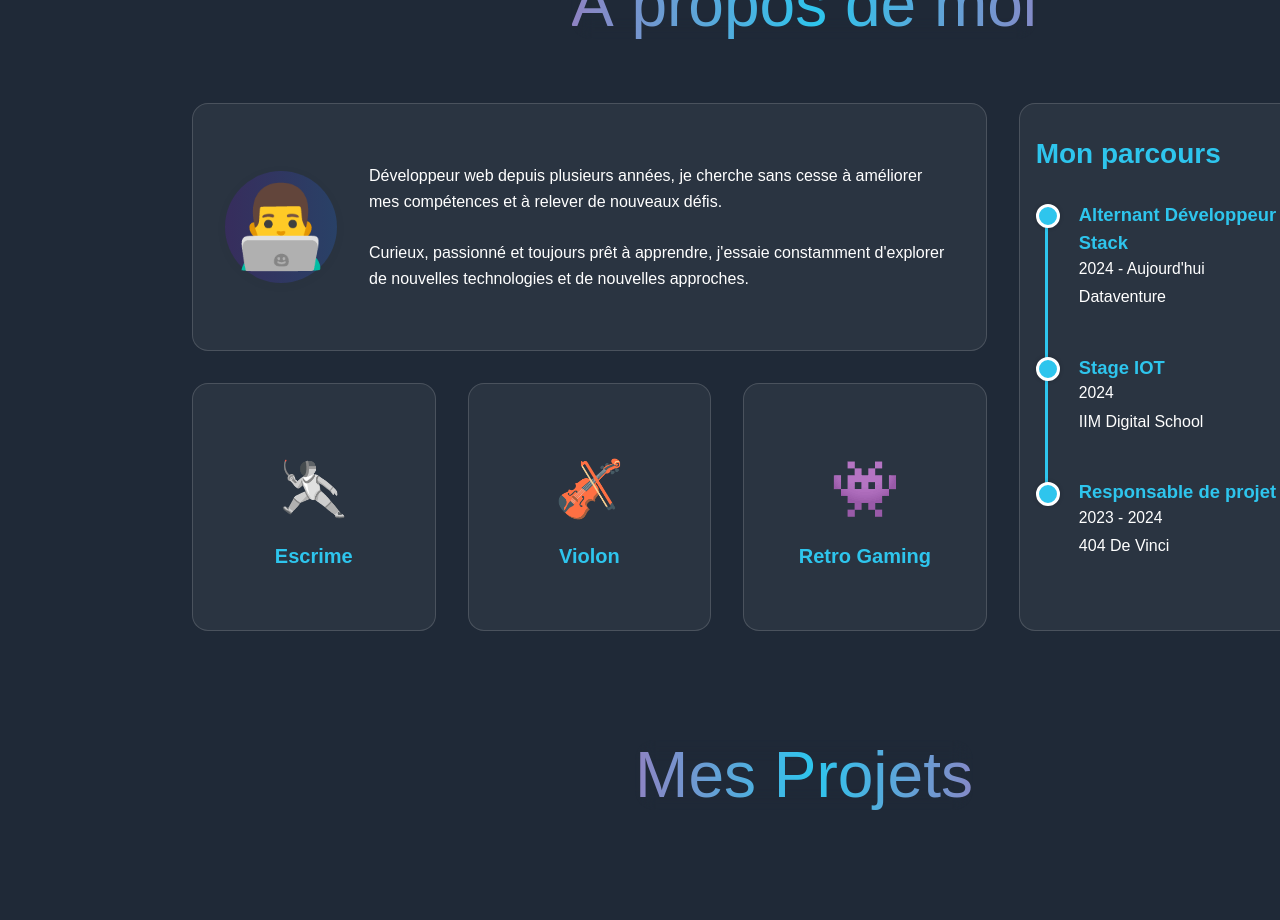
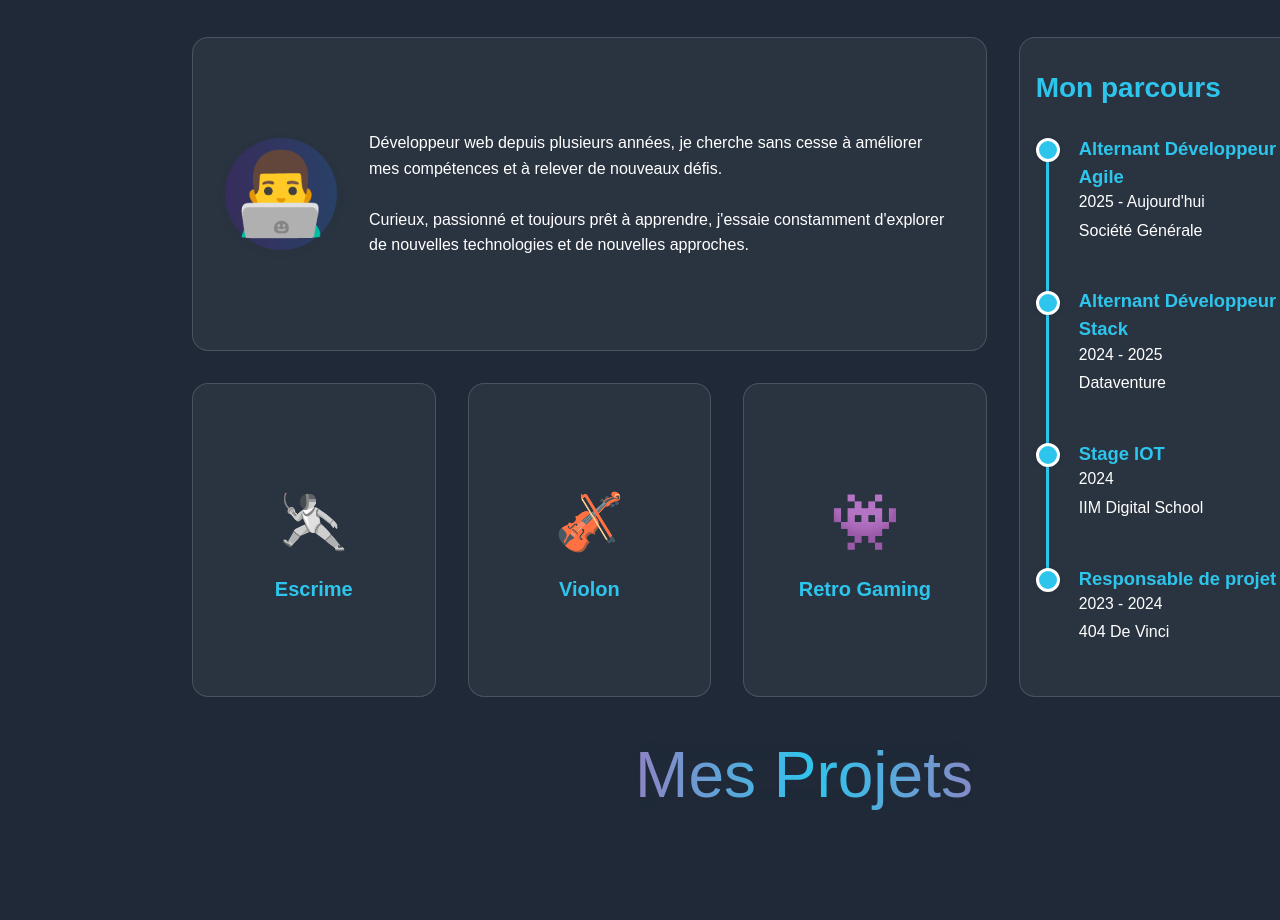
Before and after one commit to F1N3X/portfolio_2025, a React (Vite) app: page / in a window 1280 px wide. Shown: the part 900-1820 px from the top of the page. Built offline with nearby package versions, Linux system fonts and the light colour scheme.

Commit message:
adding new experience and improving experience display

```diff
--- a/src/components/About.css
+++ b/src/components/About.css
@@ -95,6 +95,7 @@
   margin: 0;
   padding: 0;
   position: relative;
+  padding-bottom: 1.25rem;
   width: 100%;
   display: flex;
   flex-direction: column;
@@ -104,10 +105,10 @@
 .timeline-list:before {
   content: "";
   position: absolute;
-  left: 0.6rem;
+  left: 0.65rem;
   top: 1.25rem;
+  bottom: 0;
   width: 3px;
-  height: calc(100% - (2.6rem * var(--timeline-items, 3)));
   background-color: var(--primary-color);
   z-index: 0;
 }
@@ -123,6 +124,12 @@
   transition: all 0.3s ease;
 }
 
+.timeline-item:last-child {
+  margin-bottom: 0;
+  padding-bottom: 0;
+  position: relative;
+}
+
 .timeline-point {
   width: 1.5rem;
   height: 1.5rem;
@@ -134,12 +141,39 @@
   margin-right: 1.2rem;
   margin-top: 0.2rem;
   transition: all 0.3s ease;
+  position: relative;
+  z-index: 2;
+}
+
+/* .timeline-item:last-child .timeline-point::after {
+  content: "";
+  position: absolute;
+  left: calc(50% - 3px);
+  top: 50%;
+  width: 6px;
+  height: 6rem;
+  background: var(--box-bg);
+  z-index: 1;
+} */
+
+.timeline-item:last-child::after {
+  content: "";
+  position: absolute;
+  left: calc(0.65rem - 1.5px);
+  top: calc(0.2rem + 0.75rem);
+  bottom: 0;
+  width: 6px;
+  height: 6rem;
+  background: var(--box-bg);
+  z-index: 1;
+  pointer-events: none;
 }
 
 .timeline-item:hover .timeline-point {
   transform: scale(1.2);
   box-shadow: 0 6px 15px rgba(0, 0, 0, 0.4);
   background-color: var(--secondary-color);
+  z-index: 2;
 }
 
 .timeline-content {
--- a/src/components/About.jsx
+++ b/src/components/About.jsx
@@ -4,8 +4,13 @@ import "./About.css";
 
 const parcours = [
     {
+        titre: "Alternant Développeur .NET et Agile",
+        date: "2025 - Aujourd'hui",
+        description: "Société Générale"
+    },
+    {
         titre: "Alternant Développeur Full Stack",
-        date: "2024 - Aujourd'hui",
+        date: "2024 - 2025",
         description: "Dataventure"
     },
     {
```
